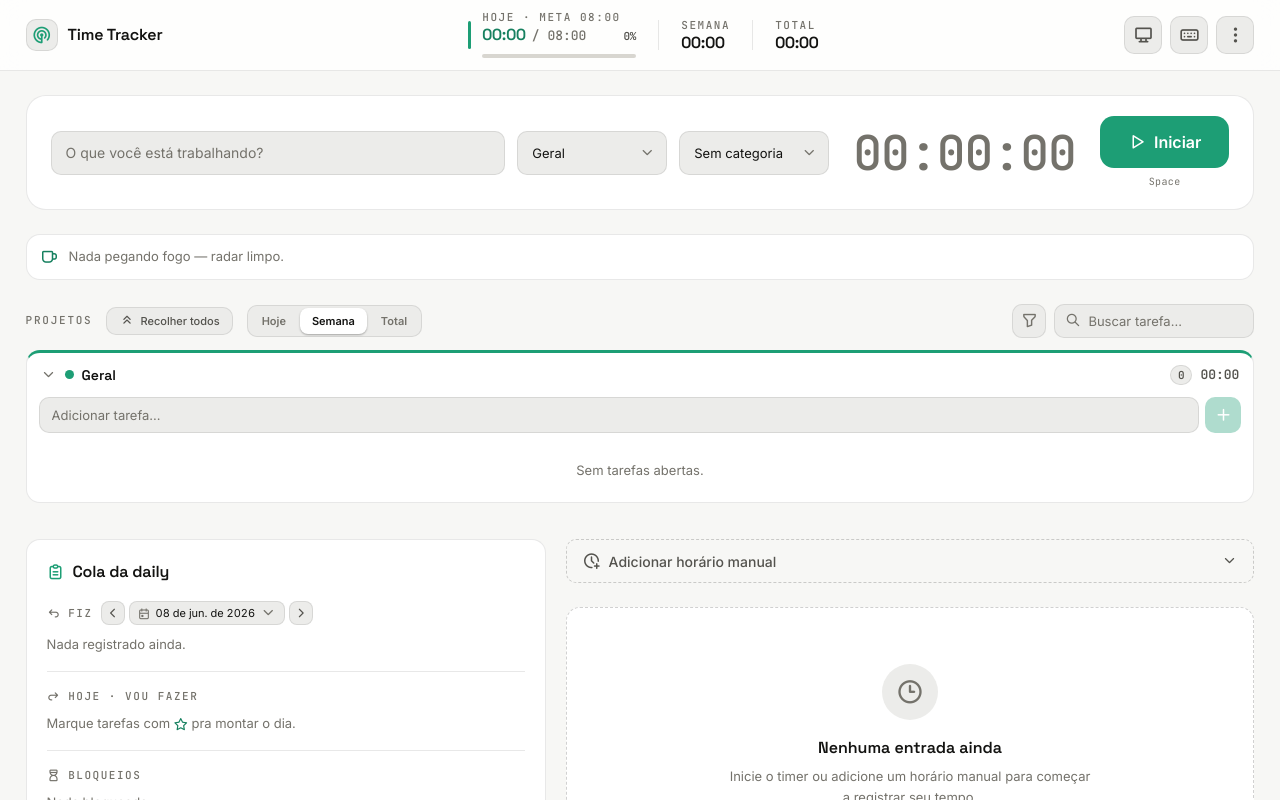
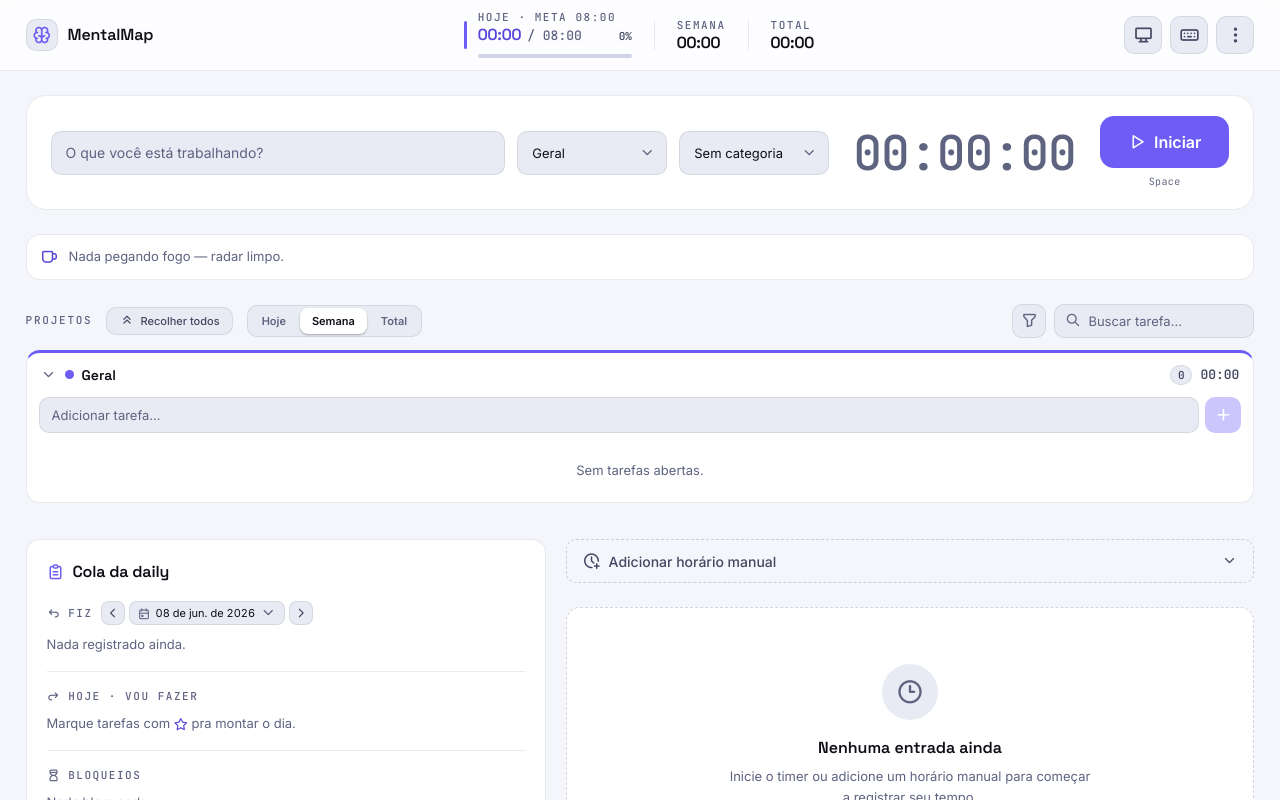
Before and after one commit to AndreLuizMMS/time-tracker, a React (Vite) app: page / in a window 1280 px wide. Shown: the top 800 px of the page. Built offline with nearby package versions, Linux system fonts and the light colour scheme.

Commit message:
feat: rebrand completo de Time Tracker para MentalMap com identidade Neural Indigo

```diff
--- a/index.html
+++ b/index.html
@@ -4,8 +4,8 @@
     <meta charset="UTF-8" />
     <meta name="viewport" content="width=device-width, initial-scale=1.0" />
     <link rel="icon" type="image/svg+xml" href="/favicon.svg" />
-    <meta name="theme-color" content="#1D9E75" />
-    <title>BrainMap</title>
+    <meta name="theme-color" content="#6D5DF5" />
+    <title>MentalMap</title>
     <link rel="preconnect" href="https://fonts.googleapis.com" />
     <link rel="preconnect" href="https://fonts.gstatic.com" crossorigin />
     <link href="https://fonts.googleapis.com/css2?family=Inter:wght@400;500;600&family=Space+Grotesk:wght@500;600;700&family=JetBrains+Mono:wght@400;500;600&display=swap" rel="stylesheet" />
--- a/src/App.jsx
+++ b/src/App.jsx
@@ -91,8 +91,8 @@ export default function App() {
   }, [timerActive, timerStart])
 
   useEffect(() => {
-    document.title = timerActive ? `${fmtDur(timerElapsed)} • Time Tracker` : 'Time Tracker'
-    return () => { document.title = 'Time Tracker' }
+    document.title = timerActive ? `${fmtDur(timerElapsed)} • MentalMap` : 'MentalMap'
+    return () => { document.title = 'MentalMap' }
   }, [timerActive, timerElapsed])
 
   const startTimer = () => {
@@ -520,8 +520,8 @@ export default function App() {
       <header className={styles.header}>
         <div className={styles.headerInner}>
           <div className={styles.logo}>
-            <span className={styles.logoMark}><i className="ti ti-radar-2" aria-hidden="true" /></span>
-            <span>Time Tracker</span>
+            <span className={styles.logoMark}><i className="ti ti-brain" aria-hidden="true" /></span>
+            <span>MentalMap</span>
           </div>
           <div className={styles.headerStats}>
             <div className={`${styles.kpi} ${styles.kpiPrimary} ${styles.kpiGoal} ${goalMet ? styles.kpiGoalMet : ''}`}>
--- a/src/components/ProjectColumn.jsx
+++ b/src/components/ProjectColumn.jsx
@@ -23,7 +23,7 @@ function TaskRow({ task, categories, projects, today, timerActive, secsByTask, t
   const isFocus = task.todayDate === today
   const running = timerActive && timerTaskId === task.id
   const spent = (secsByTask?.get(task.id) || 0) + (running ? timerElapsed : 0)
-  const prioColor = { 1: '#E24B4A', 2: '#E0A03B', 3: '#1D9E75', 4: '#74726B' }[task.priority]
+  const prioColor = { 1: '#E24B4A', 2: '#E0A03B', 3: '#36C28E', 4: '#5e6380' }[task.priority]
 
   const commit = () => { const t = draft.trim(); if (t) a.commitTitle(task.id, t); setEditing(false) }
 
--- a/src/components/managers.jsx
+++ b/src/components/managers.jsx
@@ -322,7 +322,7 @@ function ManagerSection({ icon, title, count, open, onToggle, children }) {
 // ─── Projects manager ─────────────────────────────────────────────────────────
 export function ProjectsManager({ projects, open, onToggle, onAdd, onRename, onRecolor, onDelete, onToggleHidden }) {
   const [newName, setNewName] = useState('')
-  const [newColor, setNewColor] = useState('#378ADD')
+  const [newColor, setNewColor] = useState('#5B8DEF')
   const add = () => { const n = newName.trim(); if (!n) return; onAdd(n, newColor); setNewName('') }
   return (
     <ManagerSection icon="ti-folders" title="Projetos" count={projects.length} open={open} onToggle={onToggle}>
@@ -359,7 +359,7 @@ export function ProjectsManager({ projects, open, onToggle, onAdd, onRename, onR
 // ─── Categories manager ───────────────────────────────────────────────────────
 export function CategoriesManager({ categories, open, onToggle, onAdd, onRename, onRecolor, onDelete }) {
   const [newName, setNewName] = useState('')
-  const [newColor, setNewColor] = useState('#1D9E75')
+  const [newColor, setNewColor] = useState('#6D5DF5')
   const add = () => { const n = newName.trim(); if (!n) return; onAdd(n, newColor); setNewName('') }
   return (
     <ManagerSection icon="ti-tags" title="Categorias" count={categories.length} open={open} onToggle={onToggle}>
--- a/src/index.css
+++ b/src/index.css
@@ -19,33 +19,39 @@
   --text-xl: 32px;
   --text-2xl: 48px;
 
-  /* ── Neutral scale (warm gray) ─────────────────────── */
+  /* ── Neutral scale (cool slate / azul-noite) ──────── */
   --neutral-0:   #ffffff;
-  --neutral-50:  #f7f7f5;
-  --neutral-100: #ececea;
-  --neutral-200: #d8d6d0;
-  --neutral-300: #b4b2a9;
-  --neutral-400: #908e85;
-  --neutral-500: #74726b;
-  --neutral-600: #54534e;
-  --neutral-700: #3a3936;
-  --neutral-800: #2a2a27;
-  --neutral-900: #1c1c1a;
-  --neutral-950: #131311;
+  --neutral-50:  #f5f6fb;
+  --neutral-100: #e9ebf4;
+  --neutral-200: #d1d4e6;
+  --neutral-300: #a8adc8;
+  --neutral-400: #7e84a2;
+  --neutral-500: #5e6380;
+  --neutral-600: #444862;
+  --neutral-700: #2c2f44;
+  --neutral-800: #1c1e2e;
+  --neutral-900: #15161f;
+  --neutral-950: #0e0e16;
 
-  /* ── Primary (teal) ────────────────────────────────── */
-  --primary-300: #5DCAA5;
-  --primary-400: #2FB488;
-  --primary-500: #1D9E75;
-  --primary-600: #16805F;
-  --primary-700: #0F6E56;
+  /* ── Primary (Neural Indigo) ───────────────────────── */
+  --primary-300: #9C90F8;
+  --primary-400: #8676F7;
+  --primary-500: #6D5DF5;
+  --primary-600: #5847D8;
+  --primary-700: #4636B0;
+
+  /* ── Accent (Synaptic Cyan) ────────────────────────── */
+  --accent-300: #67E3F4;
+  --accent-400: #3CDCEF;
+  --accent-500: #22D3EE;
+  --accent-600: #12AEC7;
 
   /* ── Functional ────────────────────────────────────── */
-  --success: #1D9E75;
+  --success: #36C28E;
   --warning: #E0A03B;
   --error:   #E24B4A;
   --error-soft: #F09595;
-  --info:    #378ADD;
+  --info:    #5B8DEF;
 
   /* ── Radii ─────────────────────────────────────────── */
   --radius-sm:   8px;
@@ -58,7 +64,7 @@
   --shadow-sm:   0 1px 2px rgba(0,0,0,0.30);
   --shadow-md:   0 6px 20px rgba(0,0,0,0.35);
   --shadow-lg:   0 16px 48px rgba(0,0,0,0.45);
-  --shadow-glow: 0 0 0 1px rgba(29,158,117,0.35), 0 10px 34px rgba(29,158,117,0.20);
+  --shadow-glow: 0 0 0 1px rgba(109,93,245,0.40), 0 10px 34px rgba(109,93,245,0.22);
 
   /* ── Transitions ───────────────────────────────────── */
   --transition-fast:   140ms;
@@ -68,22 +74,23 @@
   --ease-in-out: cubic-bezier(0.65, 0, 0.35, 1);
 
   /* ── Focus ring ────────────────────────────────────── */
-  --focus-ring: 0 0 0 3px rgba(29,158,117,0.30);
+  --focus-ring: 0 0 0 3px rgba(109,93,245,0.35);
 
   /* ── Semantic — light (derived) ────────────────────── */
   --bg:             var(--neutral-50);
   --surface:        var(--neutral-0);
   --surface-2:      var(--neutral-100);
   --surface-3:      var(--neutral-200);
-  --border:         rgba(0,0,0,0.09);
-  --border-strong:  rgba(0,0,0,0.18);
+  --border:         rgba(20,22,40,0.09);
+  --border-strong:  rgba(20,22,40,0.18);
   --text-primary:   var(--neutral-950);
   --text-secondary: var(--neutral-600);
   --text-tertiary:  var(--neutral-500);
   --primary:        var(--primary-500);
   --primary-accent: var(--primary-600);
   --primary-hover:  var(--primary-700);
-  --on-primary:     var(--neutral-0);
+  --accent:         var(--accent-600);
+  --on-primary:     #ffffff;
 }
 
 /* ── Semantic — dark (default per brand: dark-first) ── */
@@ -95,13 +102,14 @@
     --surface-3:      var(--neutral-700);
     --border:         rgba(255,255,255,0.08);
     --border-strong:  rgba(255,255,255,0.16);
-    --text-primary:   #f1efe8;
+    --text-primary:   #ecedf6;
     --text-secondary: var(--neutral-300);
     --text-tertiary:  var(--neutral-400);
     --primary:        var(--primary-500);
     --primary-accent: var(--primary-400);
     --primary-hover:  var(--primary-400);
-    --on-primary:     var(--neutral-950);
+    --accent:         var(--accent-500);
+    --on-primary:     #ffffff;
   }
 }
 
@@ -111,15 +119,16 @@
   --surface:        var(--neutral-0);
   --surface-2:      var(--neutral-100);
   --surface-3:      var(--neutral-200);
-  --border:         rgba(0,0,0,0.09);
-  --border-strong:  rgba(0,0,0,0.18);
+  --border:         rgba(20,22,40,0.09);
+  --border-strong:  rgba(20,22,40,0.18);
   --text-primary:   var(--neutral-950);
   --text-secondary: var(--neutral-600);
   --text-tertiary:  var(--neutral-500);
   --primary:        var(--primary-500);
   --primary-accent: var(--primary-600);
   --primary-hover:  var(--primary-700);
-  --on-primary:     var(--neutral-0);
+  --accent:         var(--accent-600);
+  --on-primary:     #ffffff;
 }
 :root[data-theme="dark"] {
   --bg:             var(--neutral-950);
@@ -128,13 +137,14 @@
   --surface-3:      var(--neutral-700);
   --border:         rgba(255,255,255,0.08);
   --border-strong:  rgba(255,255,255,0.16);
-  --text-primary:   #f1efe8;
+  --text-primary:   #ecedf6;
   --text-secondary: var(--neutral-300);
   --text-tertiary:  var(--neutral-400);
   --primary:        var(--primary-500);
   --primary-accent: var(--primary-400);
   --primary-hover:  var(--primary-400);
-  --on-primary:     var(--neutral-950);
+  --accent:         var(--accent-500);
+  --on-primary:     #ffffff;
 }
 
 html, body {
--- a/src/lib/storage.js
+++ b/src/lib/storage.js
@@ -13,7 +13,7 @@ export const KEYS = {
 
 // Balde embutido: string nunca colide com ids numéricos (Date.now()) nem com a categoria id 0
 export const GERAL_ID = 'geral'
-export const GERAL = { id: GERAL_ID, name: 'Geral', color: '#1D9E75' }
+export const GERAL = { id: GERAL_ID, name: 'Geral', color: '#6D5DF5' }
 
 // Projetos-semente: só o balde Geral (embutido, obrigatório). Sem projetos base — começa limpo.
 export const SEED_PROJECTS = [GERAL]
@@ -22,14 +22,14 @@ export const SEED_PROJECTS = [GERAL]
 export const DEFAULT_CATEGORIES = []
 
 export const PALETTE = [
-  '#1D9E75', '#2FB488', '#3FB6B0', '#378ADD', '#4F6FE0', '#7F77DD',
+  '#6D5DF5', '#22D3EE', '#3FB6B0', '#5B8DEF', '#4F6FE0', '#7F77DD',
   '#A165D8', '#C857C2', '#D4537E', '#E24B4A', '#E8743B', '#E0A03B',
   '#C9B23A', '#8FAE2F', '#BA7517', '#8A6D52', '#6B7280', '#54534E',
 ]
-export const FALLBACK_COLOR = '#74726b'
+export const FALLBACK_COLOR = '#5e6380'
 
 // Prioridade: 1=Urgente … 4=Baixa (menor = mais urgente). Default Normal = 3.
-export const PRIORITY_COLORS = { 1: '#E24B4A', 2: '#E0A03B', 3: '#1D9E75', 4: '#74726B' }
+export const PRIORITY_COLORS = { 1: '#E24B4A', 2: '#E0A03B', 3: '#36C28E', 4: '#5e6380' }
 export const PRIORITY_LABELS = ['Urgente', 'Alta', 'Normal', 'Baixa']
 export const PRIORITY_DEFAULT = 3
 
```
Also changed, not shown: src/App.module.css (+13 -13 lines), public/favicon.svg, 1 other file (tests, documents, lock files or other folders).
